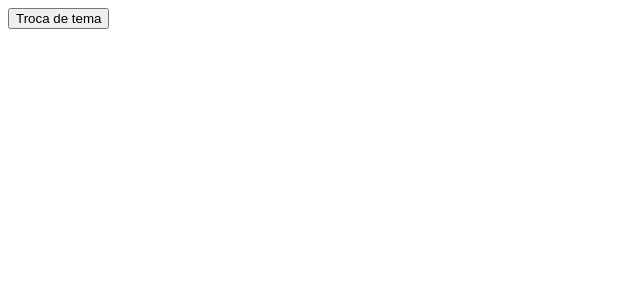
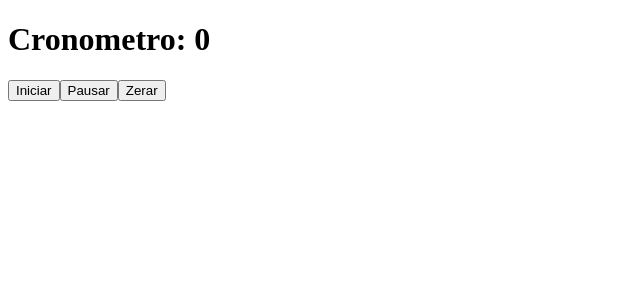
Before and after one commit to Golozeimas/Desafios_diarios, a React (Vite) app in the folder ReactJS/: page / in a window 1280 px wide. Shown: the top 300 px of the page, without its empty margins (0-640 px from the left). Built offline with nearby package versions, Linux system fonts and the light colour scheme.

Commit message:
feat: adiciona o componente Cronometro e integrá-lo ao ponto de entrada principal

```diff
--- /dev/null
+++ b/ReactJS/src/components/Cronometro.tsx
@@ -0,0 +1,41 @@
+import { useState, useEffect } from "react";
+
+
+function Cronometro(){
+
+    const[timer, setTimer] = useState(0)
+    const[iniciar, setIniciar] = useState(false)
+
+    useEffect(()=>{
+        if(!iniciar) return
+
+        const clock = setInterval(() => {
+            setTimer((temp)=>temp + 1)
+        }, 1000);
+
+        return () => clearInterval(clock)
+    }, [iniciar])
+
+
+    function Pausar(){
+        setIniciar(false)
+    }
+
+    function Zerar(){
+        setIniciar(false)
+        setTimer(0)
+    }
+
+
+    return(
+        <div>
+            <h1>Cronometro: {timer}</h1>
+            <button onClick={() => setIniciar(true) }>Iniciar</button>
+            <button onClick={()=> Pausar()}>Pausar</button>
+            <button onClick={() => Zerar()}>Zerar</button>
+        </div>
+    )
+}
+
+
+export default Cronometro;
--- a/ReactJS/src/main.tsx
+++ b/ReactJS/src/main.tsx
@@ -1,8 +1,9 @@
 import { StrictMode } from 'react'
 import { createRoot } from 'react-dom/client'
-import Temas from './components/Temas'
+import Cronometro from './components/Cronometro'
+
 createRoot(document.getElementById('root')!).render(
   <StrictMode>
-    <Temas />
+    <Cronometro/>
   </StrictMode>,
 )
```
